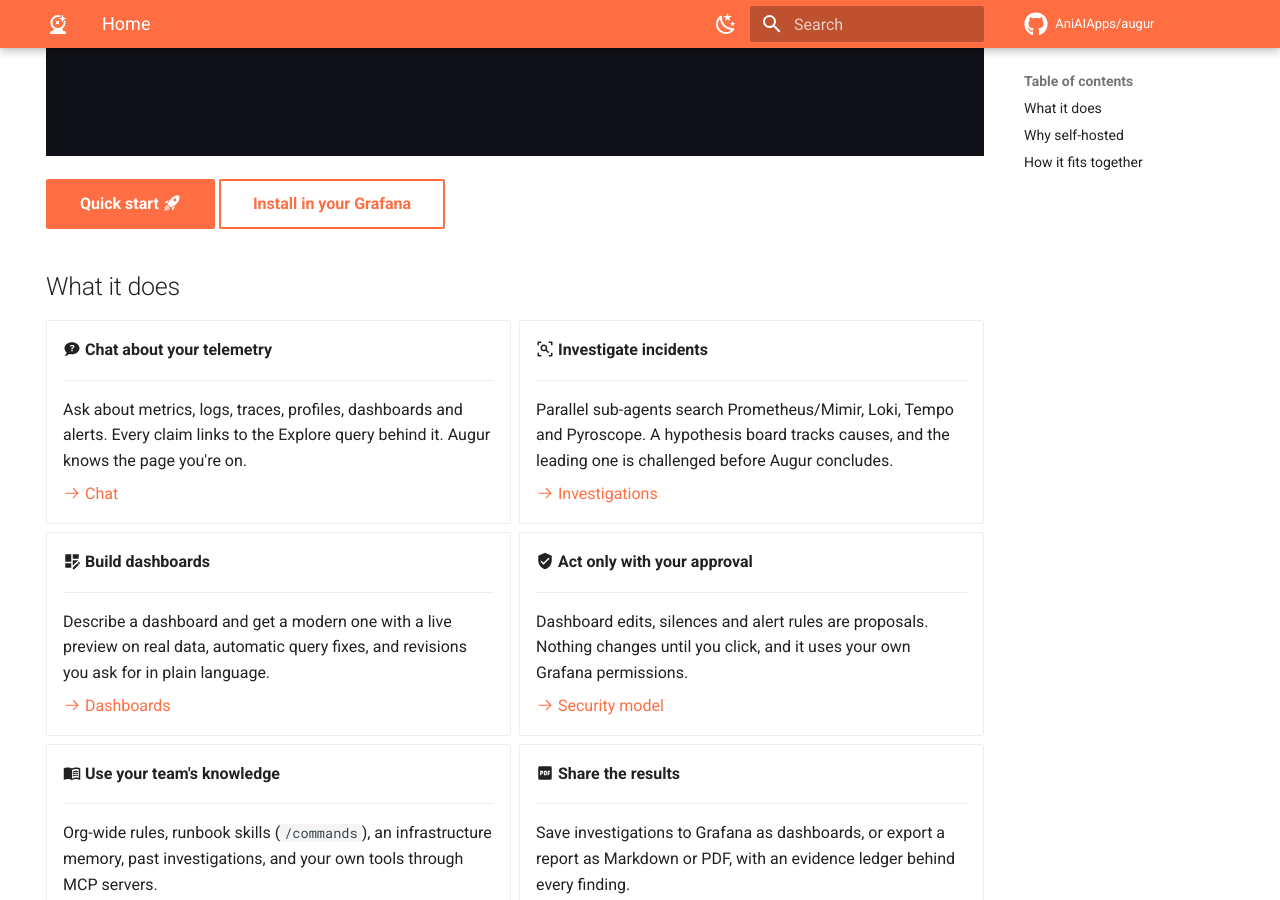
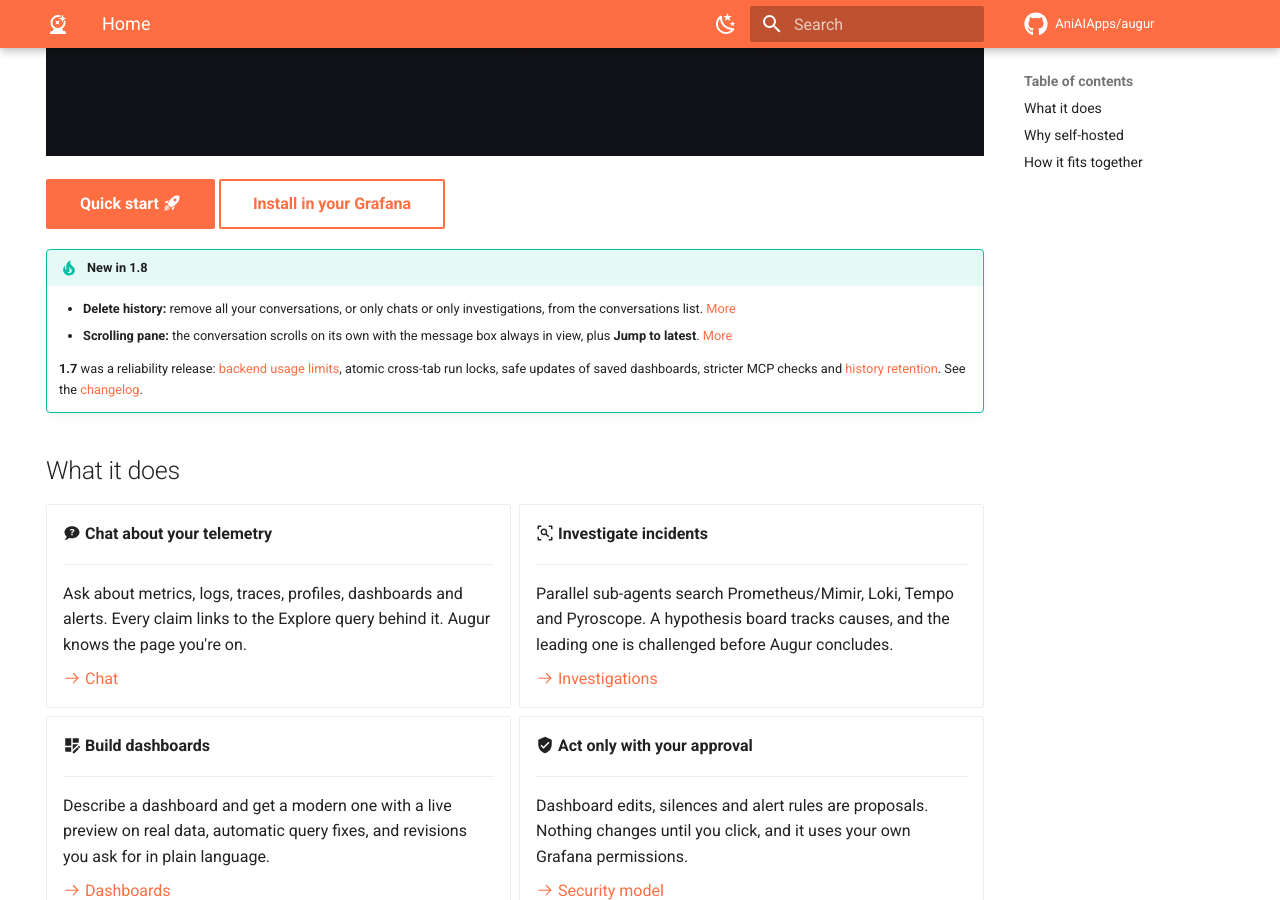
Before and after one commit to AISolutionLabs/augur, an MkDocs documentation site: the page built from docs/index.md, in a window 1280 px wide and 900 px high, scrolled down 769 px. Built offline with MkDocs 1.6.1 and Material for MkDocs 9.7.7, drawn with Linux system fonts in a browser that asks for light colours; comment, search, counter and statistics services are not loaded.

Commit message:
Docs for v1.8.0
- README: backend usage limits, history deletion and retention, scrolling pane,
  run locks, MCP freshness and fingerprints, dashboard update version check.
- Docs site: install examples point at v1.8.0, "New in 1.8" on the home page,
  release examples use 1.9.0.
- Datasource CHANGELOG: 1.8.0 entry (no datasource changes).

Co-Authored-By: Claude Opus 5.5 <noreply@anthropic.com>
Claude-Session: https://claude.ai/code/session_01LN6Sg33q3BXz1BZMQBebzP

```diff
--- a/docs/index.md
+++ b/docs/index.md
@@ -13,6 +13,12 @@ Augur adds an AI observability engineer to self-hosted Grafana (OSS or Enterpris
 
 [Quick start :material-rocket-launch:](getting-started/quick-start.md){ .md-button .md-button--primary }
 [Install in your Grafana](getting-started/install.md){ .md-button }
+
+!!! tip "New in 1.8"
+    - **Delete history:** remove all your conversations, or only chats or only investigations, from the conversations list. [More](guide/conversations.md#deleting-your-history)
+    - **Scrolling pane:** the conversation scrolls on its own with the message box always in view, plus **Jump to latest**. [More](guide/chat.md#scrolling)
+
+    **1.7** was a reliability release: [backend usage limits](configure/datasource.md#limits), atomic cross-tab run locks, safe updates of saved dashboards, stricter MCP checks and [history retention](configure/app-settings.md#limits-and-behaviour). See the [changelog](reference/changelog.md).
 
 ## What it does
 
```
Also changed, not shown: README.md (+16 -8 lines), augur-datasource/CHANGELOG.md (+4 -0 lines), docs/getting-started/kubernetes.md (+2 -2 lines), docs/getting-started/quick-start.md (+1 -1 lines), docs/reference/development.md (+2 -2 lines).
